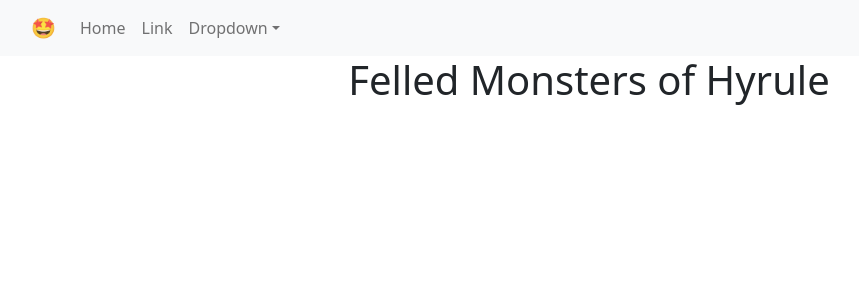
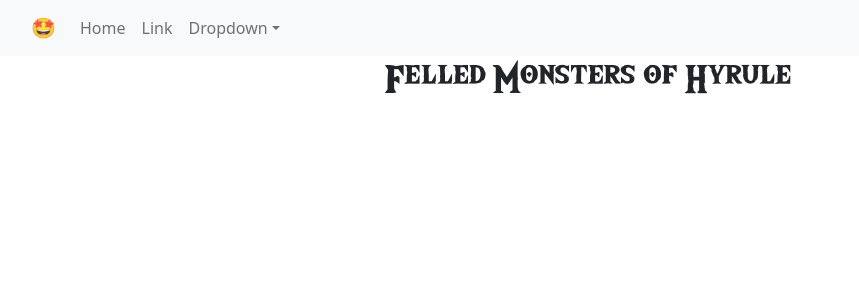
Before and after one commit to sk1264/project-3-frontend, a React (Create React App) app: page / in a window 1280 px wide. Shown: the top 300 px of the page, without its empty margins (51-910 px from the left). Built offline with nearby package versions, Linux system fonts and the light colour scheme.

Commit message:
Incorporated Zelda font.

```diff
--- a/src/pages/Home.js
+++ b/src/pages/Home.js
@@ -1,8 +1,10 @@
 import React from 'react';
+import './styles.css';
 
 function Home(props) {
   const centerStyle = {
-    textAlign: 'center'
+    textAlign: 'center',
+    fontFamily: 'ZeldaFont'
   };
 
   return <h1 style={centerStyle}>Felled Monsters of Hyrule</h1>;
--- /dev/null
+++ b/src/pages/styles.css
@@ -0,0 +1,4 @@
+@font-face {
+    font-family: 'ZeldaFont';
+    src: url('../fonts/wild-breath-of-zelda.otf') format('truetype');
+  }
```
Also changed, not shown: src/fonts/wild-breath-of-zelda.otf (added).
